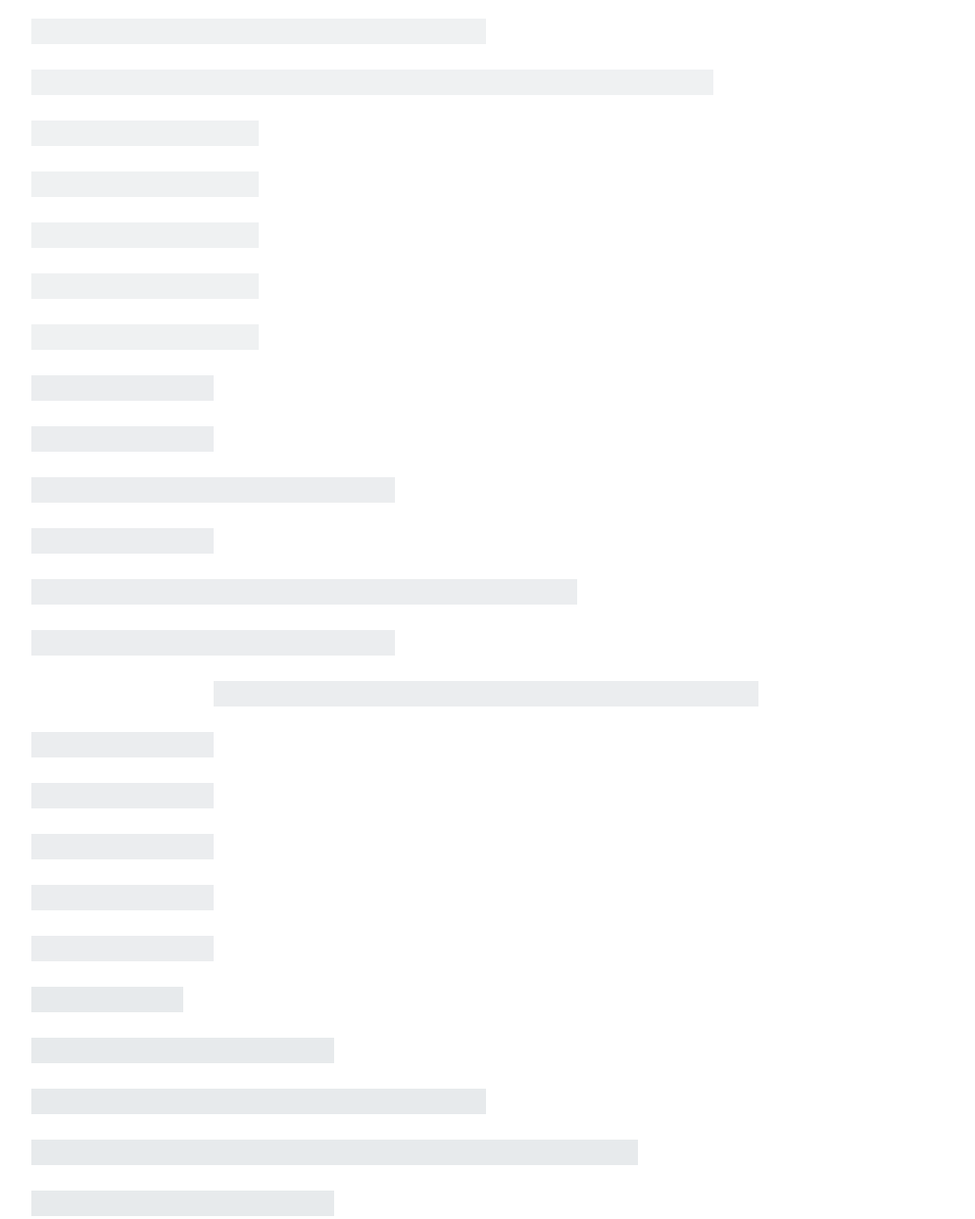
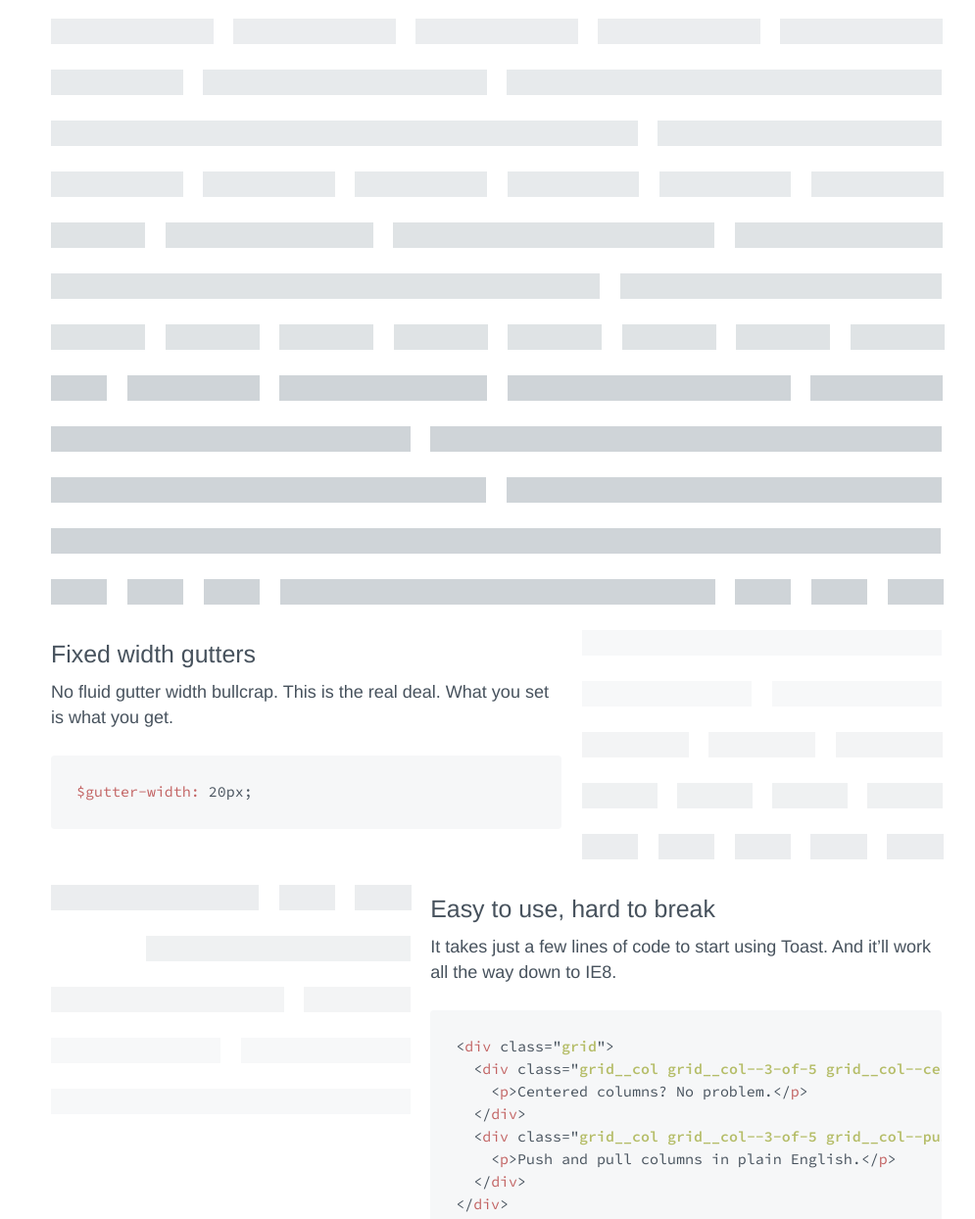
Before and after one commit to daneden/Toast, a plain HTML site: page index.html in a window 1280 px wide. Shown: the part 860-2104 px from the top of the page at 98% size, without its empty margins (134-1129 px from the left). Drawn offline with Linux system fonts and the light colour scheme.

Commit message:
Fix pages after Toast update

```diff
--- a/index.html
+++ b/index.html
@@ -14,13 +14,13 @@
 <body>
   <div class="wrap">
     <div class="grid">
-      <div class="grid__col--3-of-5 grid__col--centered">
+      <div class="grid__col grid__col--3-of-5 grid__col grid__col--centered">
         <header class="site__header">
           <h1 class="site__title">Toast</h1>
           <span class="gamma site__desc">Insane, no-nonsense CSS grid</span>
         </header>
       </div>
-      <div class="grid__col--3-of-5 grid__col--centered">
+      <div class="grid__col grid__col--3-of-5 grid__col--centered">
         <section>
           <h2>Unprecedented Control</h2>
           <p>Twelve columns. Six columns. Nine columns. As many columns as you want, in as many combinations as you want.</p>
@@ -29,142 +29,142 @@
       </div>
     </div>
     <figure class="grid grid--demo">
-      <div class='grid__col--1-of-2'></div>
-      <div class='grid__col--1-of-2'></div>
-      <div class='grid__col--1-of-3'></div>
-      <div class='grid__col--2-of-3'></div>
-      <div class='grid__col--3-of-3'></div>
-      <div class='grid__col--1-of-3'></div>
-      <div class='grid__col--1-of-3'></div>
-      <div class='grid__col--1-of-3'></div>
-      <div class='grid__col--1-of-4'></div>
-      <div class='grid__col--1-of-4'></div>
-      <div class='grid__col--2-of-4'></div>
-      <div class='grid__col--3-of-4'></div>
-      <div class='grid__col--1-of-4'></div>
-      <div class='grid__col--1-of-4'></div>
-      <div class='grid__col--1-of-4'></div>
-      <div class='grid__col--1-of-4'></div>
-      <div class='grid__col--1-of-4'></div>
-      <div class='grid__col--1-of-5'></div>
-      <div class='grid__col--1-of-5'></div>
-      <div class='grid__col--2-of-5'></div>
-      <div class='grid__col--1-of-5'></div>
-      <div class='grid__col--3-of-5'></div>
-      <div class='grid__col--2-of-5'></div>
-      <div class='grid__col--3-of-5 grid__col--centered'></div>
-      <div class='grid__col--1-of-5'></div>
-      <div class='grid__col--1-of-5'></div>
-      <div class='grid__col--1-of-5'></div>
-      <div class='grid__col--1-of-5'></div>
-      <div class='grid__col--1-of-5'></div>
-      <div class='grid__col--1-of-6'></div>
-      <div class='grid__col--2-of-6'></div>
-      <div class='grid__col--3-of-6'></div>
-      <div class='grid__col--4-of-6'></div>
-      <div class='grid__col--2-of-6'></div>
-      <div class='grid__col--1-of-6'></div>
-      <div class='grid__col--1-of-6'></div>
-      <div class='grid__col--1-of-6'></div>
-      <div class='grid__col--1-of-6'></div>
-      <div class='grid__col--1-of-6'></div>
-      <div class='grid__col--1-of-6'></div>
-      <div class='grid__col--1-of-8'></div>
-      <div class='grid__col--2-of-8'></div>
-      <div class='grid__col--3-of-8'></div>
-      <div class='grid__col--2-of-8'></div>
-      <div class='grid__col--5-of-8'></div>
-      <div class='grid__col--3-of-8'></div>
-      <div class='grid__col--1-of-8'></div>
-      <div class='grid__col--1-of-8'></div>
-      <div class='grid__col--1-of-8'></div>
-      <div class='grid__col--1-of-8'></div>
-      <div class='grid__col--1-of-8'></div>
-      <div class='grid__col--1-of-8'></div>
-      <div class='grid__col--1-of-8'></div>
-      <div class='grid__col--1-of-8'></div>
-      <div class='grid__col--1-of-12'></div>
-      <div class='grid__col--2-of-12'></div>
-      <div class='grid__col--3-of-12'></div>
-      <div class='grid__col--4-of-12'></div>
-      <div class='grid__col--2-of-12'></div>
-      <div class='grid__col--5-of-12'></div>
-      <div class='grid__col--7-of-12'></div>
-      <div class='grid__col--6-of-12'></div>
-      <div class='grid__col--6-of-12'></div>
-      <div class='grid__col--12-of-12'></div>
-      <div class='grid__col--1-of-12'></div>
-      <div class='grid__col--1-of-12'></div>
-      <div class='grid__col--1-of-12'></div>
-      <div class="grid__col--6-of-12"></div>
-      <div class='grid__col--1-of-12'></div>
-      <div class='grid__col--1-of-12'></div>
-      <div class='grid__col--1-of-12'></div>
+      <div class='grid__col grid__col--1-of-2'></div>
+      <div class='grid__col grid__col--1-of-2'></div>
+      <div class='grid__col grid__col--1-of-3'></div>
+      <div class='grid__col grid__col--2-of-3'></div>
+      <div class='grid__col grid__col--3-of-3'></div>
+      <div class='grid__col grid__col--1-of-3'></div>
+      <div class='grid__col grid__col--1-of-3'></div>
+      <div class='grid__col grid__col--1-of-3'></div>
+      <div class='grid__col grid__col--1-of-4'></div>
+      <div class='grid__col grid__col--1-of-4'></div>
+      <div class='grid__col grid__col--2-of-4'></div>
+      <div class='grid__col grid__col--3-of-4'></div>
+      <div class='grid__col grid__col--1-of-4'></div>
+      <div class='grid__col grid__col--1-of-4'></div>
+      <div class='grid__col grid__col--1-of-4'></div>
+      <div class='grid__col grid__col--1-of-4'></div>
+      <div class='grid__col grid__col--1-of-4'></div>
+      <div class='grid__col grid__col--1-of-5'></div>
+      <div class='grid__col grid__col--1-of-5'></div>
+      <div class='grid__col grid__col--2-of-5'></div>
+      <div class='grid__col grid__col--1-of-5'></div>
+      <div class='grid__col grid__col--3-of-5'></div>
+      <div class='grid__col grid__col--2-of-5'></div>
+      <div class='grid__col grid__col--3-of-5 grid__col--centered'></div>
+      <div class='grid__col grid__col--1-of-5'></div>
+      <div class='grid__col grid__col--1-of-5'></div>
+      <div class='grid__col grid__col--1-of-5'></div>
+      <div class='grid__col grid__col--1-of-5'></div>
+      <div class='grid__col grid__col--1-of-5'></div>
+      <div class='grid__col grid__col--1-of-6'></div>
+      <div class='grid__col grid__col--2-of-6'></div>
+      <div class='grid__col grid__col--3-of-6'></div>
+      <div class='grid__col grid__col--4-of-6'></div>
+      <div class='grid__col grid__col--2-of-6'></div>
+      <div class='grid__col grid__col--1-of-6'></div>
+      <div class='grid__col grid__col--1-of-6'></div>
+      <div class='grid__col grid__col--1-of-6'></div>
+      <div class='grid__col grid__col--1-of-6'></div>
+      <div class='grid__col grid__col--1-of-6'></div>
+      <div class='grid__col grid__col--1-of-6'></div>
+      <div class='grid__col grid__col--1-of-8'></div>
+      <div class='grid__col grid__col--2-of-8'></div>
+      <div class='grid__col grid__col--3-of-8'></div>
+      <div class='grid__col grid__col--2-of-8'></div>
+      <div class='grid__col grid__col--5-of-8'></div>
+      <div class='grid__col grid__col--3-of-8'></div>
+      <div class='grid__col grid__col--1-of-8'></div>
+      <div class='grid__col grid__col--1-of-8'></div>
+      <div class='grid__col grid__col--1-of-8'></div>
+      <div class='grid__col grid__col--1-of-8'></div>
+      <div class='grid__col grid__col--1-of-8'></div>
+      <div class='grid__col grid__col--1-of-8'></div>
+      <div class='grid__col grid__col--1-of-8'></div>
+      <div class='grid__col grid__col--1-of-8'></div>
+      <div class='grid__col grid__col--1-of-12'></div>
+      <div class='grid__col grid__col--2-of-12'></div>
+      <div class='grid__col grid__col--3-of-12'></div>
+      <div class='grid__col grid__col--4-of-12'></div>
+      <div class='grid__col grid__col--2-of-12'></div>
+      <div class='grid__col grid__col--5-of-12'></div>
+      <div class='grid__col grid__col--7-of-12'></div>
+      <div class='grid__col grid__col--6-of-12'></div>
+      <div class='grid__col grid__col--6-of-12'></div>
+      <div class='grid__col grid__col--12-of-12'></div>
+      <div class='grid__col grid__col--1-of-12'></div>
+      <div class='grid__col grid__col--1-of-12'></div>
+      <div class='grid__col grid__col--1-of-12'></div>
+      <div class="grid__col grid__col--6-of-12"></div>
+      <div class='grid__col grid__col--1-of-12'></div>
+      <div class='grid__col grid__col--1-of-12'></div>
+      <div class='grid__col grid__col--1-of-12'></div>
     </figure>
     <div class="grid">
-      <div class="grid__col--7-of-12">
+      <div class="grid__col grid__col--7-of-12">
           <h2>Fixed width gutters</h2>
           <p>No fluid gutter width bullcrap. This is the real deal. What you set is what you get.</p>
           <pre><i>$gutter-width:</i> 20px;</pre>
       </div>
 
-      <figure class="grid__col--5-of-12">
+      <figure class="grid__col grid__col--5-of-12">
         <div class="grid grid--demo">
-          <div class="grid__col--2-of-2"></div>
+          <div class="grid__col grid__col--2-of-2"></div>
 
-          <div class="grid__col--1-of-2"></div>
-          <div class="grid__col--1-of-2"></div>
+          <div class="grid__col grid__col--1-of-2"></div>
+          <div class="grid__col grid__col--1-of-2"></div>
 
-          <div class="grid__col--1-of-3"></div>
-          <div class="grid__col--1-of-3"></div>
-          <div class="grid__col--1-of-3"></div>
+          <div class="grid__col grid__col--1-of-3"></div>
+          <div class="grid__col grid__col--1-of-3"></div>
+          <div class="grid__col grid__col--1-of-3"></div>
 
-          <div class="grid__col--1-of-4"></div>
-          <div class="grid__col--1-of-4"></div>
-          <div class="grid__col--1-of-4"></div>
-          <div class="grid__col--1-of-4"></div>
+          <div class="grid__col grid__col--1-of-4"></div>
+          <div class="grid__col grid__col--1-of-4"></div>
+          <div class="grid__col grid__col--1-of-4"></div>
+          <div class="grid__col grid__col--1-of-4"></div>
 
-          <div class="grid__col--1-of-5"></div>
-          <div class="grid__col--1-of-5"></div>
-          <div class="grid__col--1-of-5"></div>
-          <div class="grid__col--1-of-5"></div>
-          <div class="grid__col--1-of-5"></div>
+          <div class="grid__col grid__col--1-of-5"></div>
+          <div class="grid__col grid__col--1-of-5"></div>
+          <div class="grid__col grid__col--1-of-5"></div>
+          <div class="grid__col grid__col--1-of-5"></div>
+          <div class="grid__col grid__col--1-of-5"></div>
         </div>
       </figure>
 
-      <figure class="grid__col--5-of-12">
+      <figure class="grid__col grid__col--5-of-12">
         <div class="grid grid--demo">
-          <div class="grid__col--3-of-5"></div>
-          <div class="grid__col--1-of-5"></div>
-          <div class="grid__col--1-of-5"></div>
+          <div class="grid__col grid__col--3-of-5"></div>
+          <div class="grid__col grid__col--1-of-5"></div>
+          <div class="grid__col grid__col--1-of-5"></div>
 
-          <div class="grid__col--3-of-4 grid__col--push-1-of-4"></div>
+          <div class="grid__col grid__col--3-of-4 grid__col--push-1-of-4"></div>
 
-          <div class="grid__col--2-of-3"></div>
-          <div class="grid__col--1-of-3"></div>
+          <div class="grid__col grid__col--2-of-3"></div>
+          <div class="grid__col grid__col--1-of-3"></div>
 
-          <div class="grid__col--1-of-2"></div>
-          <div class="grid__col--1-of-2"></div>
+          <div class="grid__col grid__col--1-of-2"></div>
+          <div class="grid__col grid__col--1-of-2"></div>
 
-          <div class="grid__col--2-of-2"></div>
+          <div class="grid__col grid__col--2-of-2"></div>
         </div>
       </figure>
 
-      <div class="grid__col--7-of-12">
+      <div class="grid__col grid__col--7-of-12">
           <h2>Easy to use, hard to break</h2>
           <p>It takes just a few lines of code to start using Toast. And it’ll work all the way down to IE8.</p>
           <pre>&lt;<i>div</i> class="<b>grid</b>"&gt;
-  &lt;<i>div</i> class="<b>grid__col--3-of-5 grid__col--centered</b>"&gt;
+  &lt;<i>div</i> class="<b>grid__col grid__col--3-of-5 grid__col--centered</b>"&gt;
     &lt;<i>p</i>&gt;Centered columns? No problem.&lt;/<i>p</i>&gt;
   &lt;/<i>div</i>&gt;
-  &lt;<i>div</i> class="<b>grid__col--3-of-5 grid__col--push-1-of-5</b>"&gt;
+  &lt;<i>div</i> class="<b>grid__col grid__col--3-of-5 grid__col--push-1-of-5</b>"&gt;
     &lt;<i>p</i>&gt;Push and pull columns in plain English.&lt;/<i>p</i>&gt;
   &lt;/<i>div</i>&gt;
 &lt;/<i>div</i>&gt;
 </pre>
       </div>
 
-      <div class="grid__col--3-of-5 grid__col--centered">
+      <div class="grid__col grid__col--3-of-5 grid__col--centered">
         <h2>Limitless* possibilities</h2>
         <p>Nested grids, custom namespaces, simple switches for features like pulls and pushes, responsive layouts, and more. Start using Toast today.</p>
         <p class="promo"><a class="butt butt--primary" href="//github.com/daneden/toast">View on GitHub</a> <a class="butt" href="//raw.githubusercontent.com/daneden/Toast/master/css/grid.css">Download Quickstart CSS</a></p>
```
